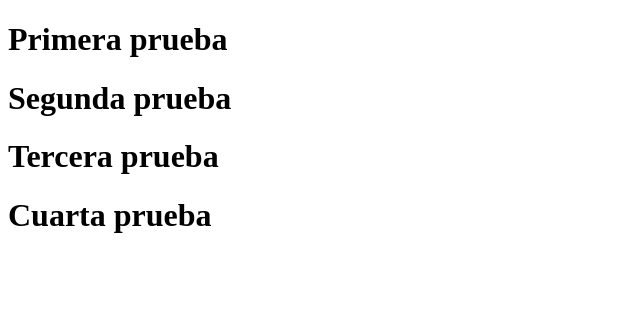
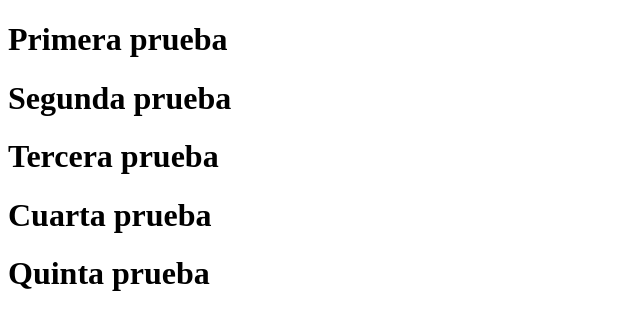
Before and after one commit to josemha/primerRepositorioDeJose, a plain HTML site: page proyectoGIT/WebContent/index.html in a window 1280 px wide. Shown: the whole page, without its empty margins (0-640 px from the left). Drawn offline with Linux system fonts and the light colour scheme.

Commit message:
Quinta version

```diff
--- a/proyectoGIT/WebContent/index.html
+++ b/proyectoGIT/WebContent/index.html
@@ -9,5 +9,6 @@
 	<h1>Segunda prueba</h1>
 	<h1>Tercera prueba</h1>
 	<h1>Cuarta prueba</h1>
+	<h1>Quinta prueba</h1>
 </body>
 </html>
```
